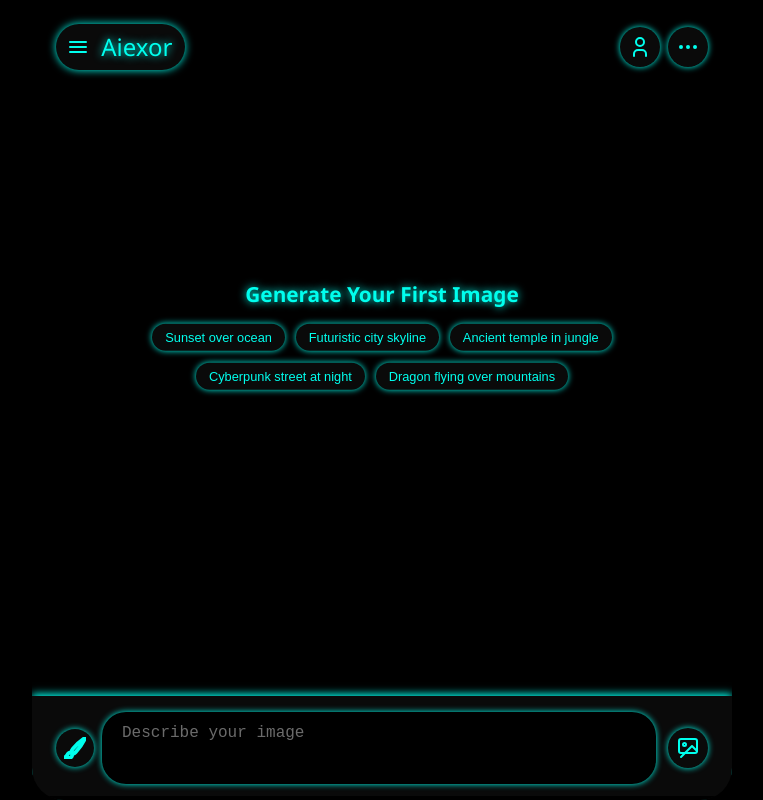
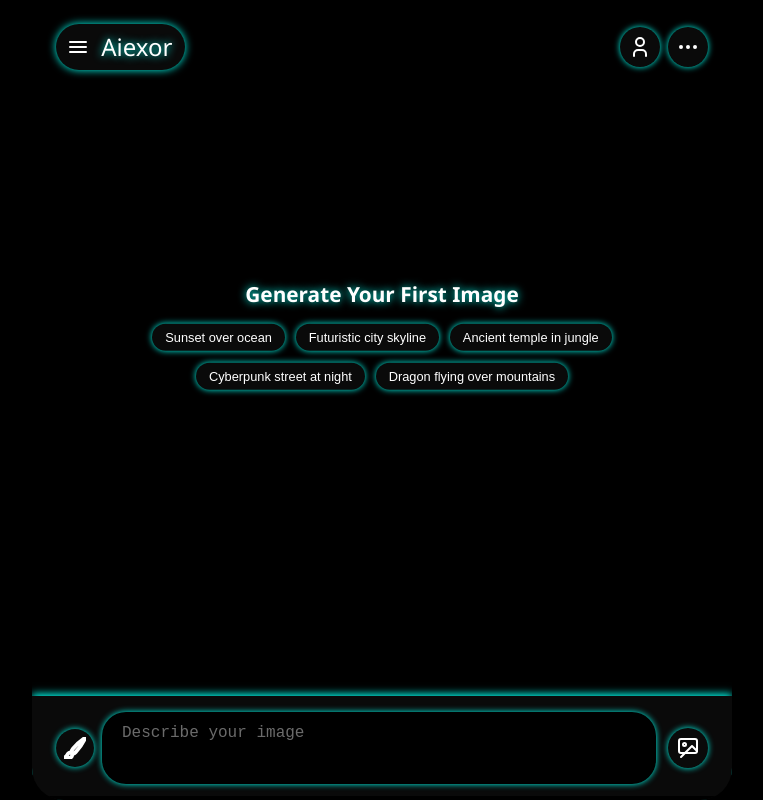
Before and after one commit to trevormichel8-svg/Aiexor-creator, a website: page index.html in a window 1280 px wide. Shown: the whole page, without its empty margins (258-1021 px from the left). Drawn offline with Linux system fonts and the light colour scheme.

Commit message:
Update teal color variable in style.css
Changed the teal color variable from #00ffee to #ffffff.

```diff
--- a/style.css
+++ b/style.css
@@ -14,7 +14,7 @@
   --text-shadow: #00ffee ; /* white text shadow */
   /* Replace neon green with teal throughout the app. The new
      accent colour is used for icons, borders and glows. */
-  --teal: #00ffee ; /* teal */
+  --teal: #ffffff ; /* teal */
   --rainbow-shadow: #00ffee ; /* white shadow */
   --radius-pill: 24px;
   --radius-round: 50%;
```
